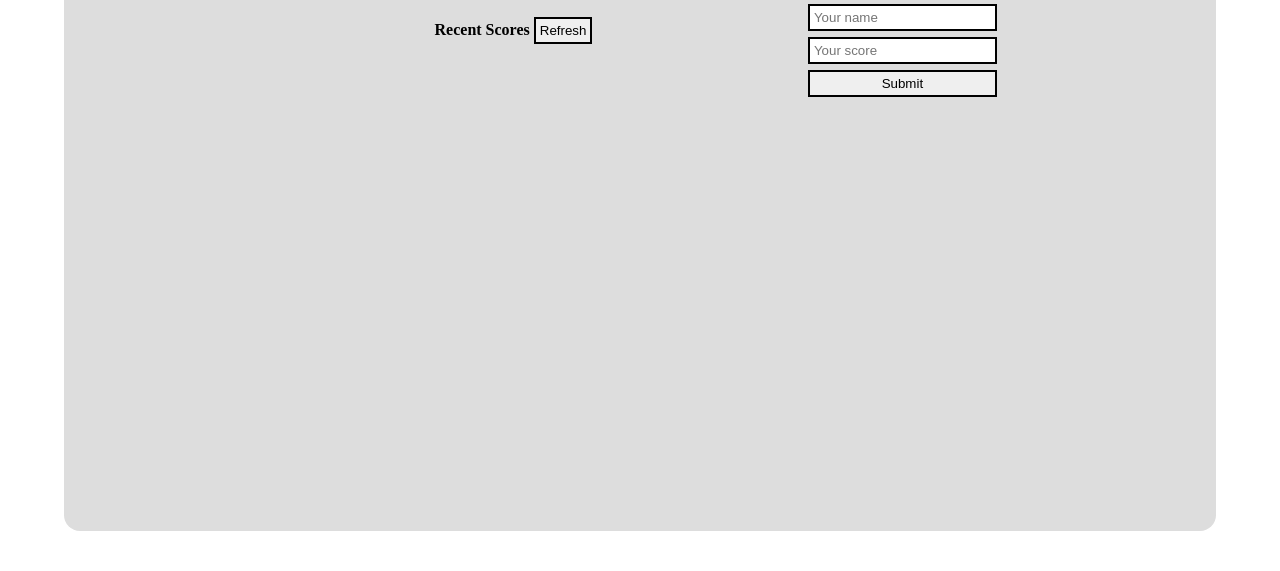
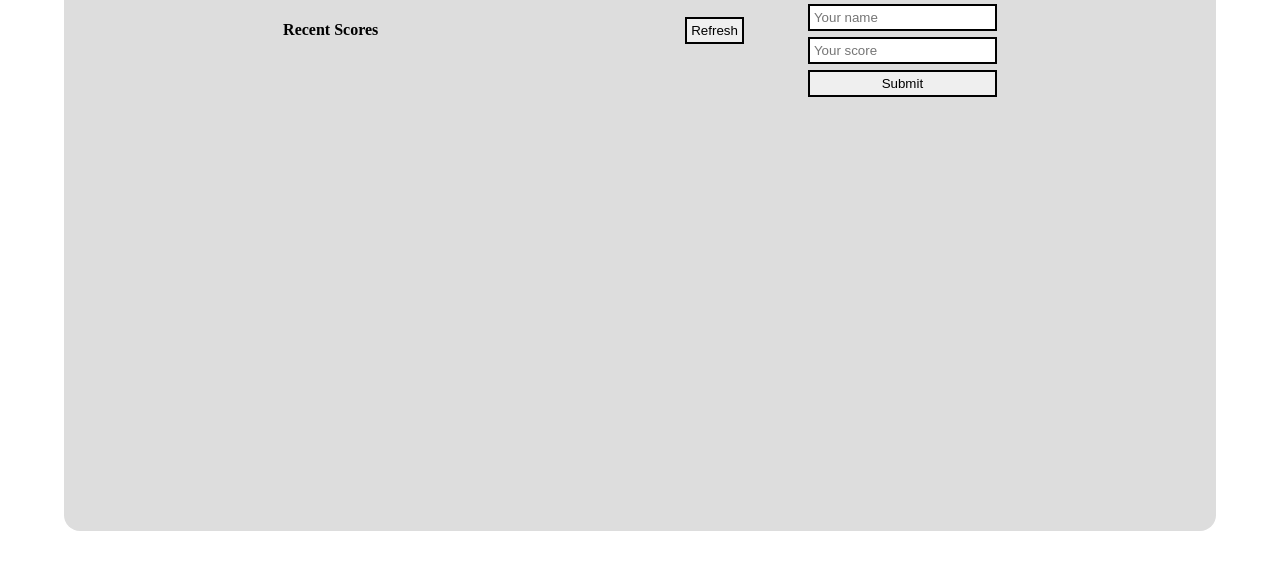
Before and after one commit to taldr27/Leaderboard, a website built with webpack: page src/index.html in a window 1280 px wide. Shown: the part 229-800 px from the top of the page. Built offline with nearby package versions, Linux system fonts and the light colour scheme; no server answers.

Commit message:
Fix style for span

```diff
--- a/src/index.css
+++ b/src/index.css
@@ -76,8 +76,11 @@ table {
 }
 
 .refresh-title {
+  display: flex;
+  justify-content: space-between;
+  align-items: center;
   margin-bottom: 1em;
-  text-align: center;
+
 }
 
 input[type="button"]:hover,
```
